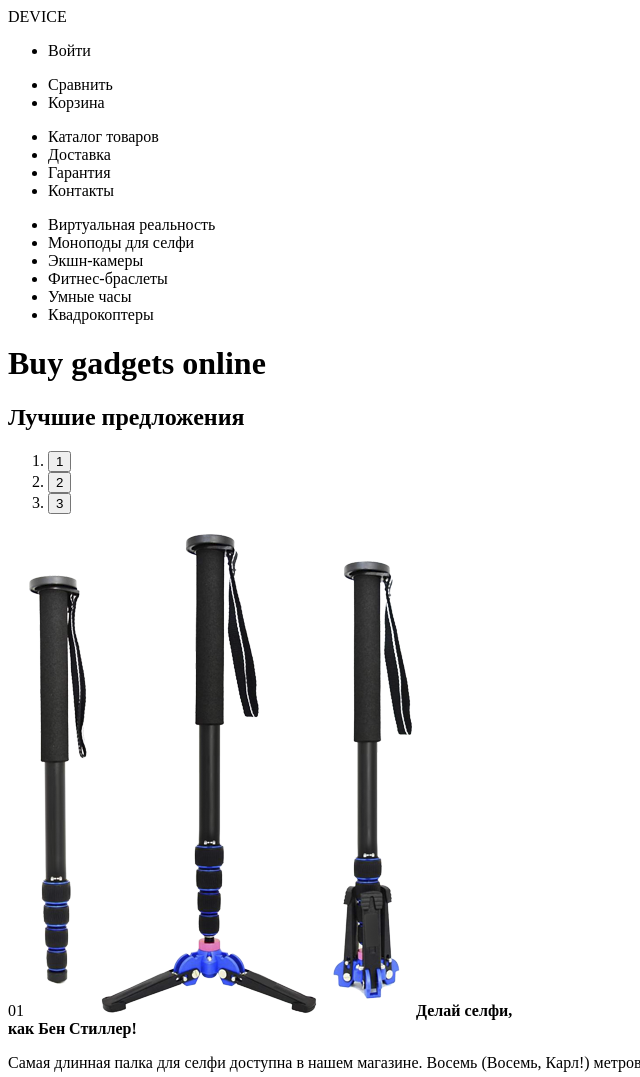
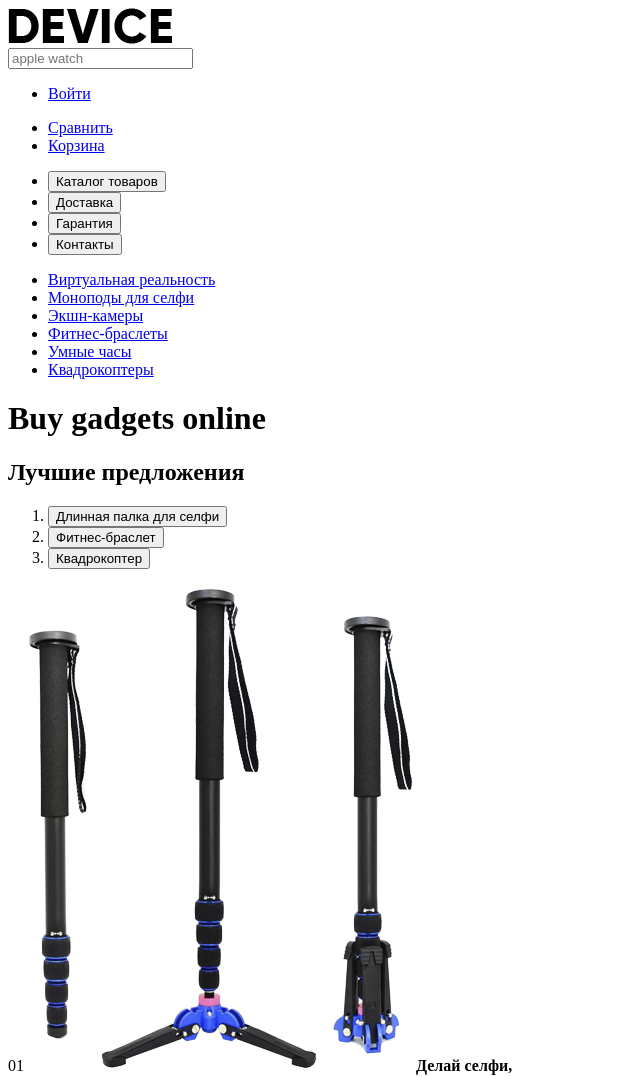
Before and after one commit to yanisurbis/161913-device, a plain HTML site: page index.html in a window 1280 px wide. Shown: the top 1077 px of the page, without its empty margins (0-640 px from the left). Drawn offline with Linux system fonts and the light colour scheme.

Commit message:
a11y for first page

```diff
--- a/index.html
+++ b/index.html
@@ -1,35 +1,67 @@
 <!DOCTYPE html>
 <html lang="ru">
+
 <head>
   <meta charset="UTF-8">
   <title>Девайс</title>
 </head>
+
 <body>
   <nav class="main-navigation">
     <a class="main-header-logo">
-      DEVICE
+      <img src="/img/logo.png" alt="логотип сайта">
     </a>
     <!-- site-search -->
+    <form class="main-search">
+      <input type="text" name="main-search" placeholder="apple watch" />
+    </form>
     <ul class="user-navigation">
-      <li>Войти</li>
+      <li class="login-link">
+        <a href="login.html">Войти</a>
+      </li>
     </ul>
     <ul class="site-features">
-      <li>Сравнить</li>
-      <li>Корзина</li>
+      <li>
+        <!-- to similar page http://www.e-katalog.ru/t149.htm -->
+        <a href="#">Сравнить</a>
+      </li>
+      <li>
+        <a href="#">Корзина</a>
+      </li>
     </ul>
     <ul class="site-navigation">
-      <li class="catalog">Каталог товаров</li>
-      <li>Доставка</li>
-      <li>Гарантия</li>
-      <li>Контакты</li>
+      <li>
+        <button type="button">Каталог товаров</button>
+      </li>
+      <li>
+        <button type="button">Доставка</button>
+      </li>
+      <li>
+        <button type="button">Гарантия</button>
+      </li>
+      <li>
+        <button type="button">Контакты</button>
+      </li>
     </ul>
     <ul class="catalog-menu">
-      <li>Виртуальная реальность</li>
-      <li>Моноподы для селфи</li>
-      <li>Экшн-камеры</li>
-      <li>Фитнес-браслеты</li>
-      <li>Умные часы</li>
-      <li>Квадрокоптеры</li>
+      <li>
+        <a href="#">Виртуальная реальность</a>
+      </li>
+      <li>
+        <a href="#">Моноподы для селфи</a>
+      </li>
+      <li>
+        <a href="#">Экшн-камеры</a>
+      </li>
+      <li>
+        <a href="#">Фитнес-браслеты</a>
+      </li>
+      <li>
+        <a href="#">Умные часы</a>
+      </li>
+      <li>
+        <a href="#">Квадрокоптеры</a>
+      </li>
     </ul>
   </nav>
   <main class="container">
@@ -38,24 +70,24 @@
       <h2 class="visually-hidden">Лучшие предложения</h2>
       <ol class="slider-controllers">
         <li>
-          <button class="toggle active">1</button>
+          <button class="active">Длинная палка для селфи</button>
         </li>
         <li>
-          <button class="toggle">2</button>
+          <button>Фитнес-браслет</button>
         </li>
         <li>
-          <button class="toggle">3</button>
+          <button>Квадрокоптер</button>
         </li>
       </ol>
       <div class="product">
         <span class="index">01</span>
         <img src="img/slider-1.png" width="384" height="486" alt="Селфи палка">
         <b class="slogan">
-          Делай селфи,<br>как Бен Стиллер!
+          Делай селфи,
+          <br>как Бен Стиллер!
         </b>
         <p class="description">
-          Самая длинная палка для селфи доступна в нашем магазине.
-          Восемь (Восемь, Карл!) метров длиной и весом всего 5 килограмм.
+          Самая длинная палка для селфи доступна в нашем магазине. Восемь (Восемь, Карл!) метров длиной и весом всего 5 килограмм.
         </p>
         <a href="#" class="about">Подробнее</a>
         <ul>
@@ -77,11 +109,11 @@
         <span class="index">02</span>
         <img src="img/slider-2.png" width="345" height="485" alt="Фитнес-браслет">
         <b class="slogan">
-          Худеем<br>правильно!
+          Худеем
+          <br>правильно!
         </b>
         <p class="description">
-          Мотивирующие фитнес-браслеты помогут найти в себе силы
-          не пропускать занятия и соблюдать диету.
+          Мотивирующие фитнес-браслеты помогут найти в себе силы не пропускать занятия и соблюдать диету.
         </p>
         <a href="#" class="about">Подробнее</a>
         <ul>
@@ -95,11 +127,11 @@
         <span class="index">03</span>
         <img src="img/slider-3.png" width="526" height="334" alt="Квадрокоптер  ">
         <b class="slogan">
-          Порхает как бабочка,<br>жалит как пчела!
+          Порхает как бабочка,
+          <br>жалит как пчела!
         </b>
         <p class="description">
-          Этот обычный, на первый взгляд, квадрокоптер оснащен
-          мощным лазером, замаскированным под стандартную камеру.
+          Этот обычный, на первый взгляд, квадрокоптер оснащен мощным лазером, замаскированным под стандартную камеру.
         </p>
         <a href="#" class="about">Подробнее</a>
         <ul>
@@ -159,29 +191,30 @@
       <h2 class="visually-hidden">Оказываемые услуги</h2>
       <ul>
         <li>
-          <button class="toggle active">Доставка</button>
+          <button class="active">Доставка</button>
         </li>
         <li>
-          <button class="toggle">Гарантия</button>
+          <button>Гарантия</button>
         </li>
         <li>
-          <button class="toggle">Кредит</button>
+          <button>Кредит</button>
         </li>
       </ul>
       <div class="feature">
         <h3>Доставка</h3>
-        <p>Мы с удовольствием доставим ваш товар прямо к вашему подъезду совершенно бесплатно! Ведь мы неплохо заработаем, поднимая его на ваш этаж.</p>
+        <p>Мы с удовольствием доставим ваш товар прямо к вашему подъезду совершенно бесплатно! Ведь мы неплохо заработаем, поднимая
+          его на ваш этаж.</p>
       </div>
       <div class="feature hidden">
         <h3>Гарантия</h3>
-        <p>Если из-за возгорания купленного у нас товара у вас сгорит дом — не переживайте, мы выдадим вам новый.
-            Товар, не дом, конечно же.
+        <p>Если из-за возгорания купленного у нас товара у вас сгорит дом — не переживайте, мы выдадим вам новый. Товар, не
+          дом, конечно же.
         </p>
       </div>
       <div class="feature hidden">
         <h3>Кредит</h3>
-        <p>Залезть в долговую яму стало проще! Кредитные консультанты подберут для вас наиболее выгодные
-            условия кредита. Выгодные для нашего банка, разумеется.
+        <p>Залезть в долговую яму стало проще! Кредитные консультанты подберут для вас наиболее выгодные условия кредита. Выгодные
+          для нашего банка, разумеется.
         </p>
       </div>
     </div>
@@ -217,9 +250,15 @@
         <h3 class="visually-hidden">О доставке</h3>
         <p>Мы можем доставить ваш товар в самые отдаленные точки России! DEVICE работает со многими транспортными компаниями:</p>
         <ul>
-          <li>Деловые Линии</li>
-          <li>Автотрейдинг</li>
-          <li>ЖелДорЭкспедиция</li>
+          <li>
+            <a href="#">Деловые Линии</a>
+          </li>
+          <li>
+            <a href="#">Автотрейдинг</a>
+          </li>
+          <li>
+            <a href="#">ЖелДорЭкспедиция</a>
+          </li>
         </ul>
       </section>
       <a href="#">Подробнее о нас</a>
@@ -231,16 +270,29 @@
     </section>
     <section class="modal map">
       <h2 class="visually-hidden">Как до нас добраться</h2>
-      <span class="modal-close">X</span>
+      <button class="modal-close">Закрыть карту</button>
     </section>
-    <section class="modal contact-form">
+    <section class="modal contact">
       <h2 class="visually-hidden">Свяжитесь с нами</h2>
-      <span class="modal-close">X</span>
+      <form class="contact-form" action="https://echo.htmlacademy.ru" method="post">
+        <label class="contact-name">Ваше имя:
+          <input name="name" type="text" placeholder="Представьтесь, пожалуйста">
+        </label>
+        <label class="contact-email">Ваш e-mail
+          <input name="email" type="email" placeholder="Для отправки ответа">
+        </label>
+        <label class="contact-text">
+          Текст письма:
+          <textarea name="text" cols="30" rows="10" placeholder="В свободной форме"></textarea>
+        </label>
+        <button type="submit">Отправить</button>
+      </form>
+      <button class="modal-close">Закрыть форму связи</button>
     </section>
   </main>
   <footer class="main-footer">
     <a class="main-footer-logo">
-      DEVICE
+      <img src="img/logo-footer.png" alt="логотип сайта">
     </a>
     <p class="footer-contacts">
       г. Москва, ул. Строителей, 15
@@ -255,9 +307,15 @@
     </ul>
     <ul class="site-navigation">
       <li class="catalog"></li>
-      <li>Доставка</li>
-      <li>Гарантия</li>
-      <li>Контакты</li>
+      <li>
+        <button type="button">Доставка</button>
+      </li>
+      <li>
+        <button type="button">Гарантия</button>
+      </li>
+      <li>
+        <button type="button">Контакты</button>
+      </li>
     </ul>
     <div class="footer-social">
       <ul>
@@ -273,8 +331,9 @@
       </ul>
     </div>
     <div class="footer-copyright">
-      <img src="img/logo-html.svg" width="27" height="35" alt="html academy">
+      <img src="img/logo-html.svg" width="27" height="35" alt="логотип html academy">
     </div>
   </footer>
 </body>
+
 </html>
```
Also changed, not shown: device_catalog.html (+41 -14 lines), img/logo-footer.png (added), img/logo.png (added).
